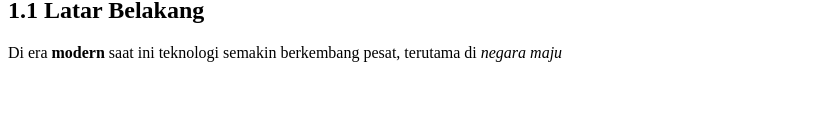
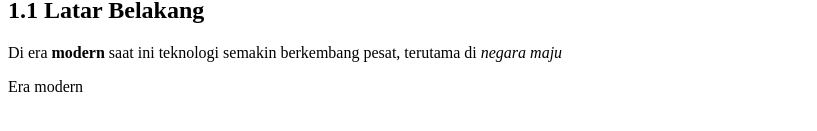
Before and after one commit to agusyulliani17/pertemuan1, a plain HTML site: page index.html in a window 1280 px wide. Shown: the part 141-272 px from the top of the page, without its empty margins (0-817 px from the left). Drawn offline with Linux system fonts and the light colour scheme.

Commit message:
Update index.html

```diff
--- a/index.html
+++ b/index.html
@@ -12,6 +12,9 @@
     <p>
         Di era <b>modern</b> saat ini teknologi semakin berkembang pesat, terutama di <i>negara maju</i>
     </p>
+    <p>
+        Era modern
+    </p>
 
 
 </body>
```
